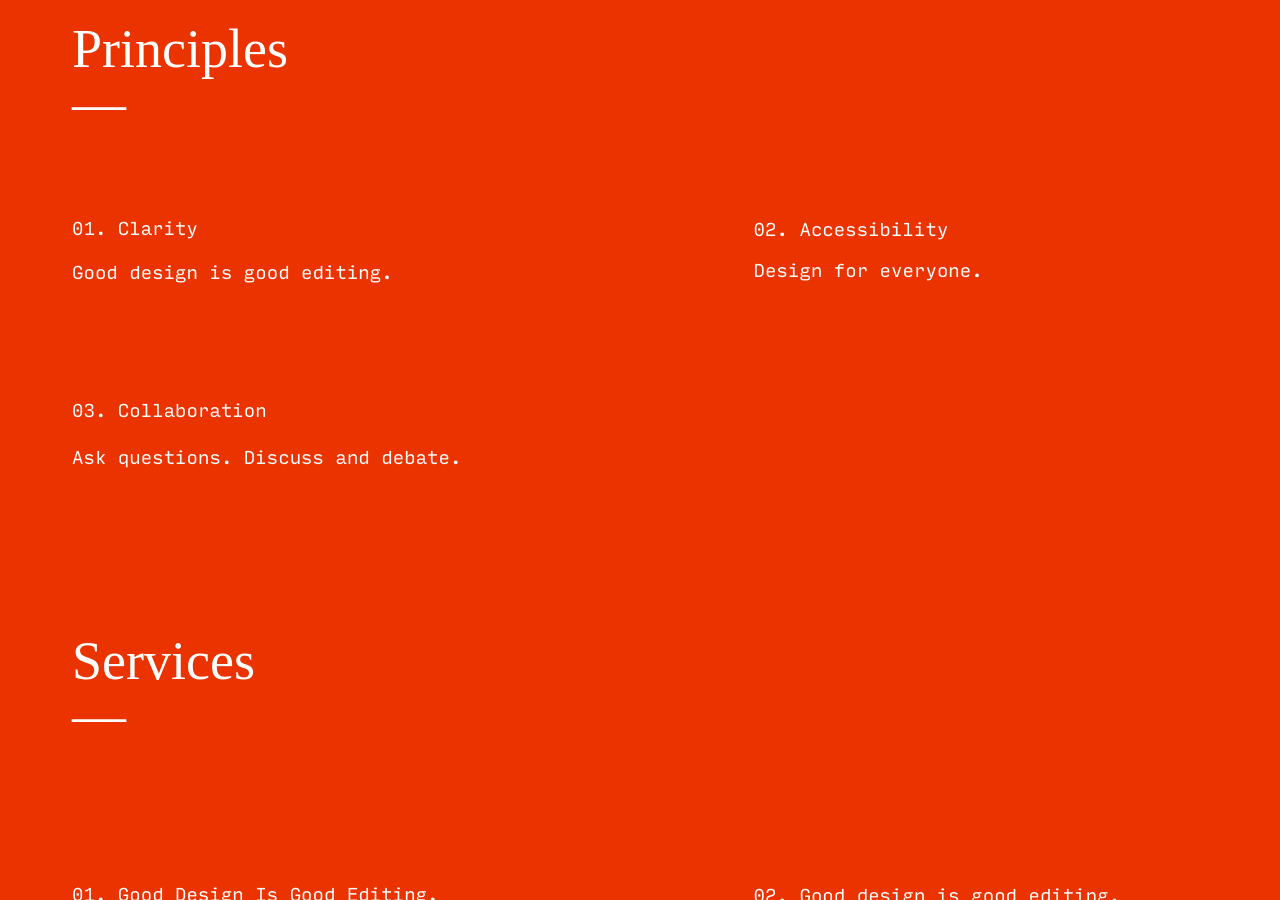
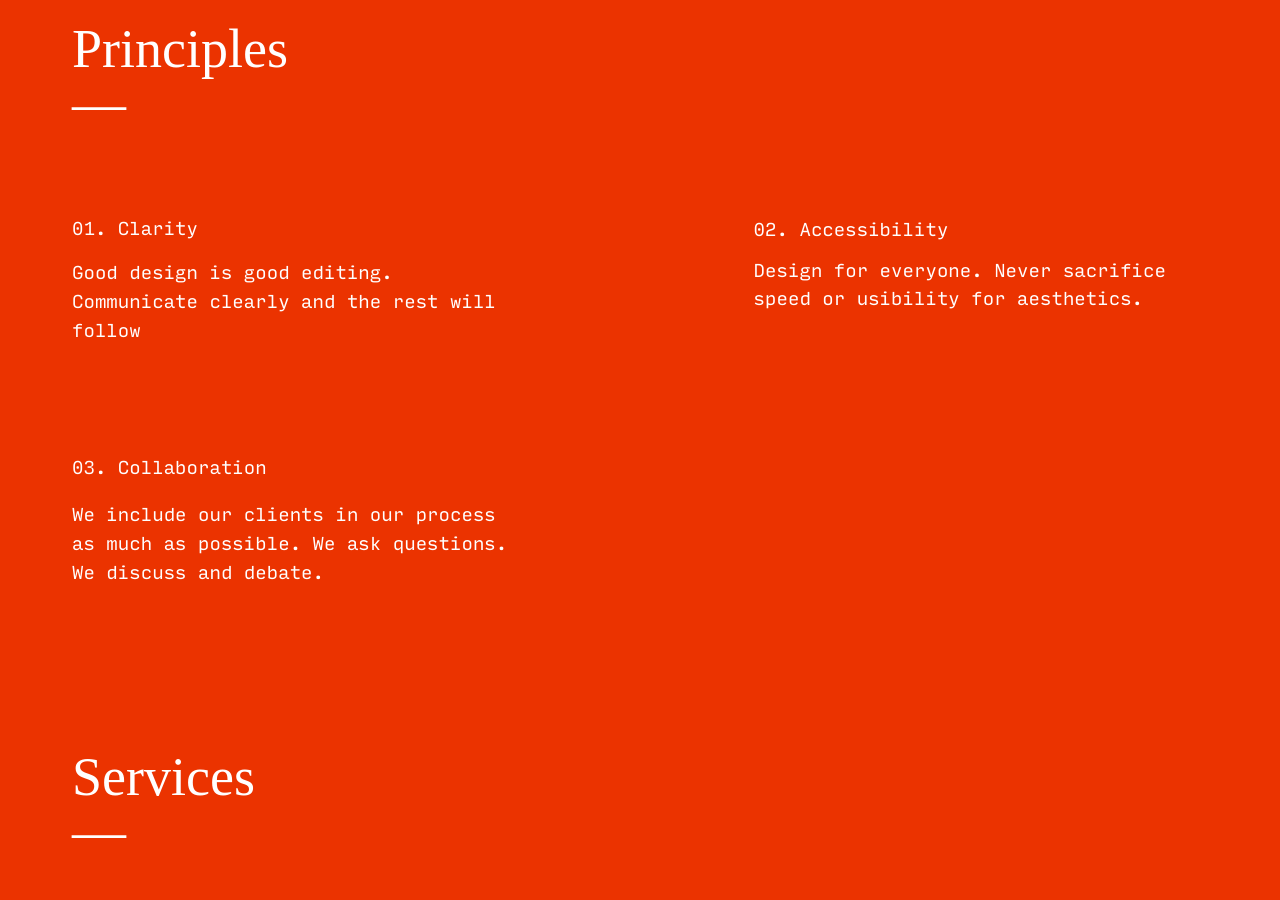
Before and after one commit to wearepatterns/wearepatterns.github.io, a Jekyll site: the page built from index.markdown, in a window 1280 px wide and 900 px high, scrolled down 734 px. Built offline with Jekyll 4.4.1, drawn with Linux system fonts in a browser that asks for light colours.

Commit message:
Update new.html

```diff
--- a/_layouts/new.html
+++ b/_layouts/new.html
@@ -66,15 +66,15 @@
             <div class="flex-ns flex-wrap-ns justify-between-ns input-mono fw3" style="max-width:80rem;">
                 <div class="mb5 w-40-ns">
                     <h2 class="f5 fw3 normal lh-title">01. Clarity</h2>
-		    <p>Good design is good editing.</p>
+		    <p>Good design is good editing. Communicate clearly and the rest will follow</p>
                 </div>
                 <div class=" mb5 w-40-ns">
                     <h3 class="f5 normal lh-solid">02. Accessibility</h3>
-                    <p>Design for everyone.</p>
+                    <p>Design for everyone. Never sacrifice speed or usibility for aesthetics.</p>
                 </div>
                 <div class="w-40-ns">
                     <h4 class="f5 normal lh-solid">03. Collaboration</h4>
-                    <p>Ask questions. Discuss and debate.</p>
+                    <p>We include our clients in our process as much as possible. We ask questions. We discuss and debate.</p>
                 </div>
             </div>
             <h5 class="pt5 pt6-l pb0 pb4 mt0 f3 f2-ns f1-l normal lh-solid">Services
```
